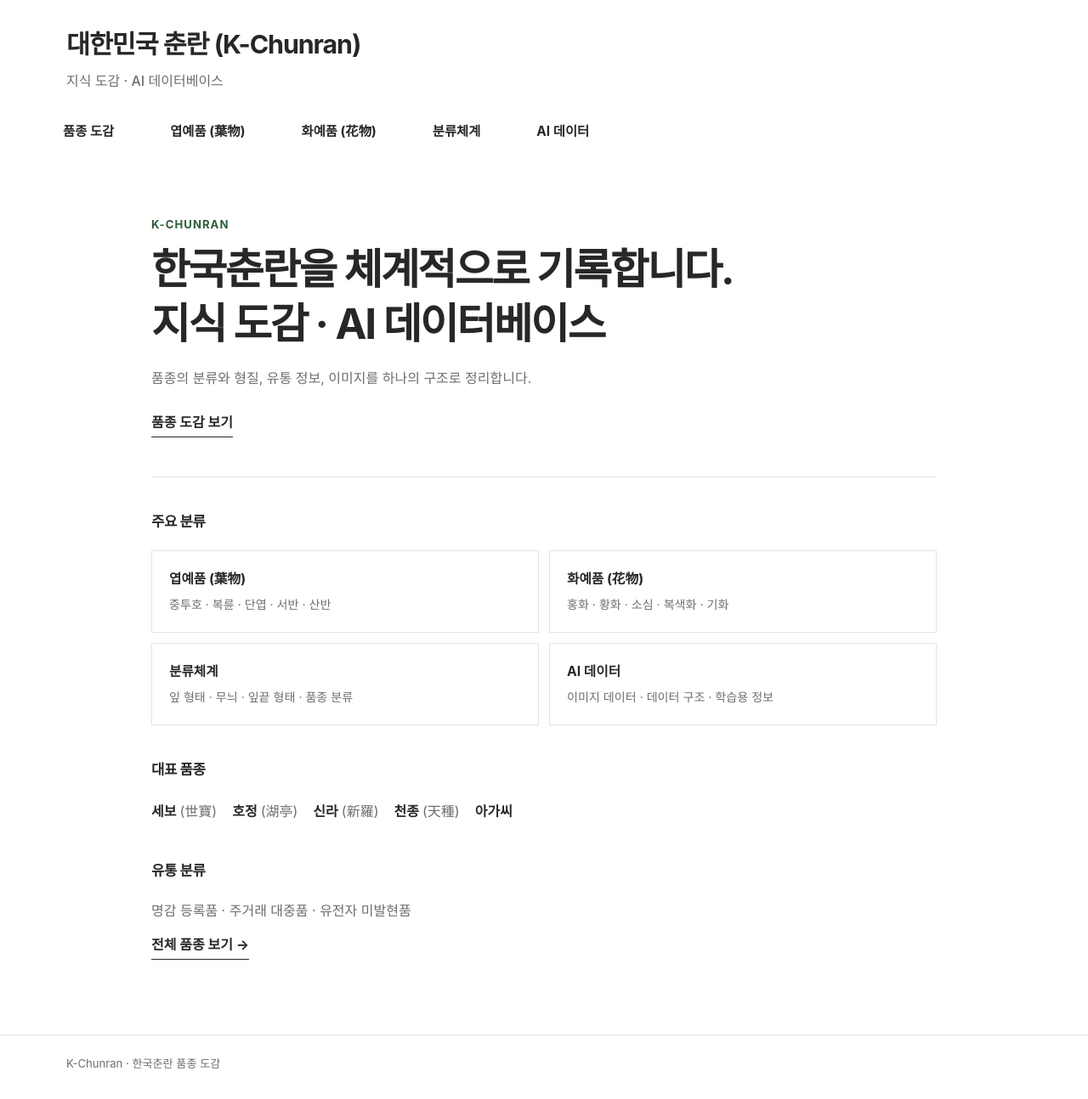
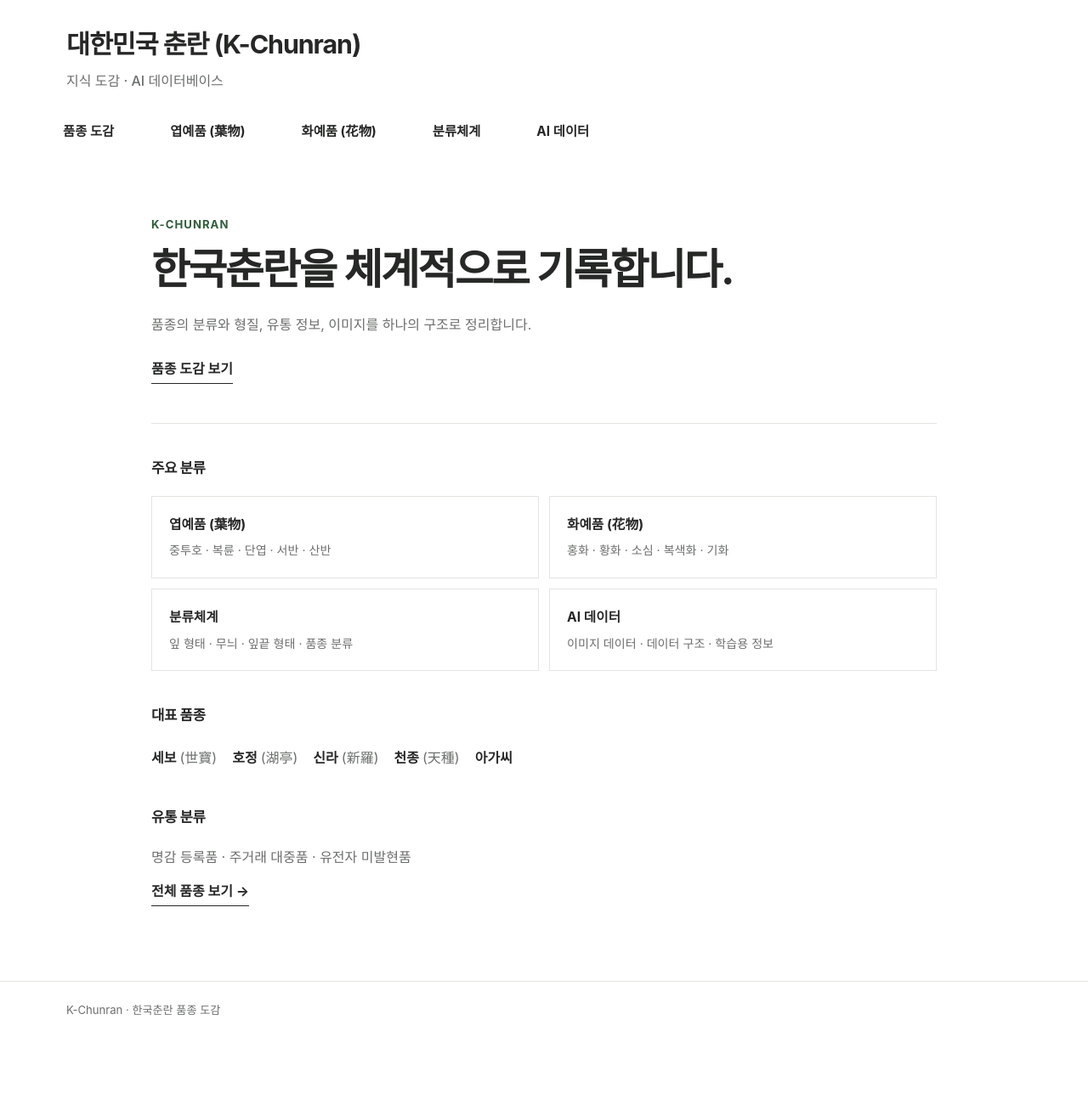
Before and after one commit to parasolra5-pixel/K-chunran, a Jekyll site: the page built from index.md, in a window 1280 px wide. Shown: the whole page at 85% size. Built offline with Jekyll 4.4.1, drawn with Linux system fonts in a browser that asks for light colours; after the commit the page ends 1231 px from its top, so only the background shows below that.

Commit message:
refine hero title hierarchy

```diff
--- a/index.md
+++ b/index.md
@@ -5,7 +5,7 @@ title: "대한민국 춘란(K-Chunran) - 지식 도감 & AI 데이터베이스"
 
 <div class="kc-hero">
   <p class="kc-hero-kicker">K-Chunran</p>
-  <p class="kc-hero-title">한국춘란을 체계적으로 기록합니다.<br>지식 도감 · AI 데이터베이스</p>
+  <p class="kc-hero-title">한국춘란을 체계적으로 기록합니다.</p>
   <p class="kc-hero-copy">품종의 분류와 형질, 유통 정보, 이미지를 하나의 구조로 정리합니다.</p>
   <a class="kc-hero-link" href="{{ '/varieties/' | relative_url }}">품종 도감 보기</a>
 </div>
```
